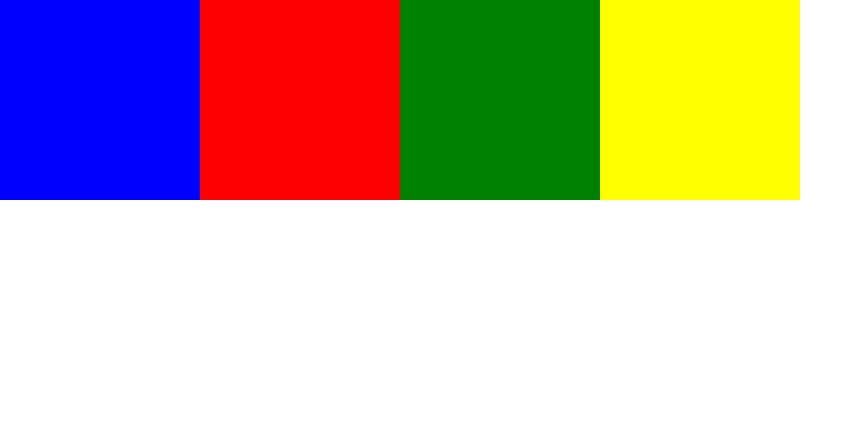
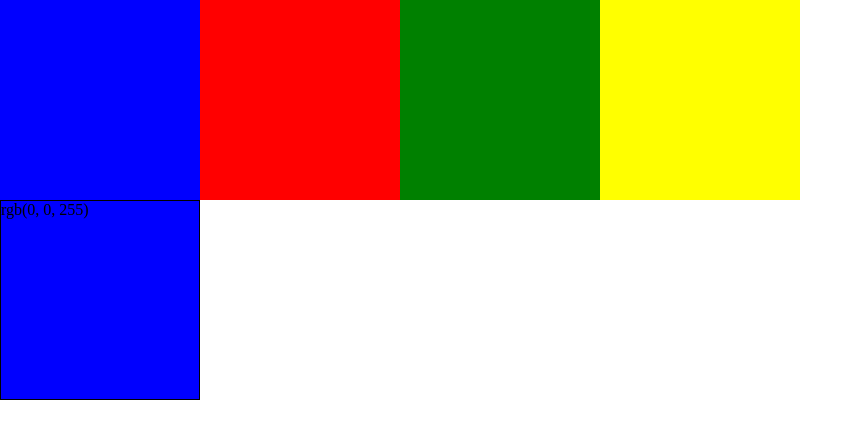
Before and after one commit to Flibouche/Exo_JS_2, a plain HTML site: page exercice2/index.html in a window 1280 px wide. Both pictures are taken after a click on the element 100 px from the left and 100 px from the top of the page. Shown: the whole page, without its empty margins (0-863 px from the left). Drawn offline with Linux system fonts and the light colour scheme.

Commit message:
Modification de la couleur de la magicbox uniquement en cliquant sur la preimère box.

```diff
--- a/exercice2/css/style.css
+++ b/exercice2/css/style.css
@@ -12,3 +12,9 @@
     height: 200px;
     width: 200px;
 }
+
+.magicbox {
+    height: 200px;
+    width: 200px;
+    border: 1px solid black;
+}
--- a/exercice2/js/main.js
+++ b/exercice2/js/main.js
@@ -1,10 +1,12 @@
 const box = document.querySelector(".carre");
 const magicBox = document.querySelector(".magicbox")
-box.addEventListener("click", boxCSS);
+const boxCSS = window.getComputedStyle(box);
+const cssValue = boxCSS.getPropertyValue("background-color", "rgb");
+box.addEventListener('click', function() {
+    magicBox.style.setProperty('background-color', cssValue);
+    magicBox.innerHTML = cssValue;
+})
+
+
 
 console.log()
-
-function boxCSS() {
-    const boxColor = box.getPropertyValue("background-color");
-    magicBox.appendChild(boxColor);
-}
```
